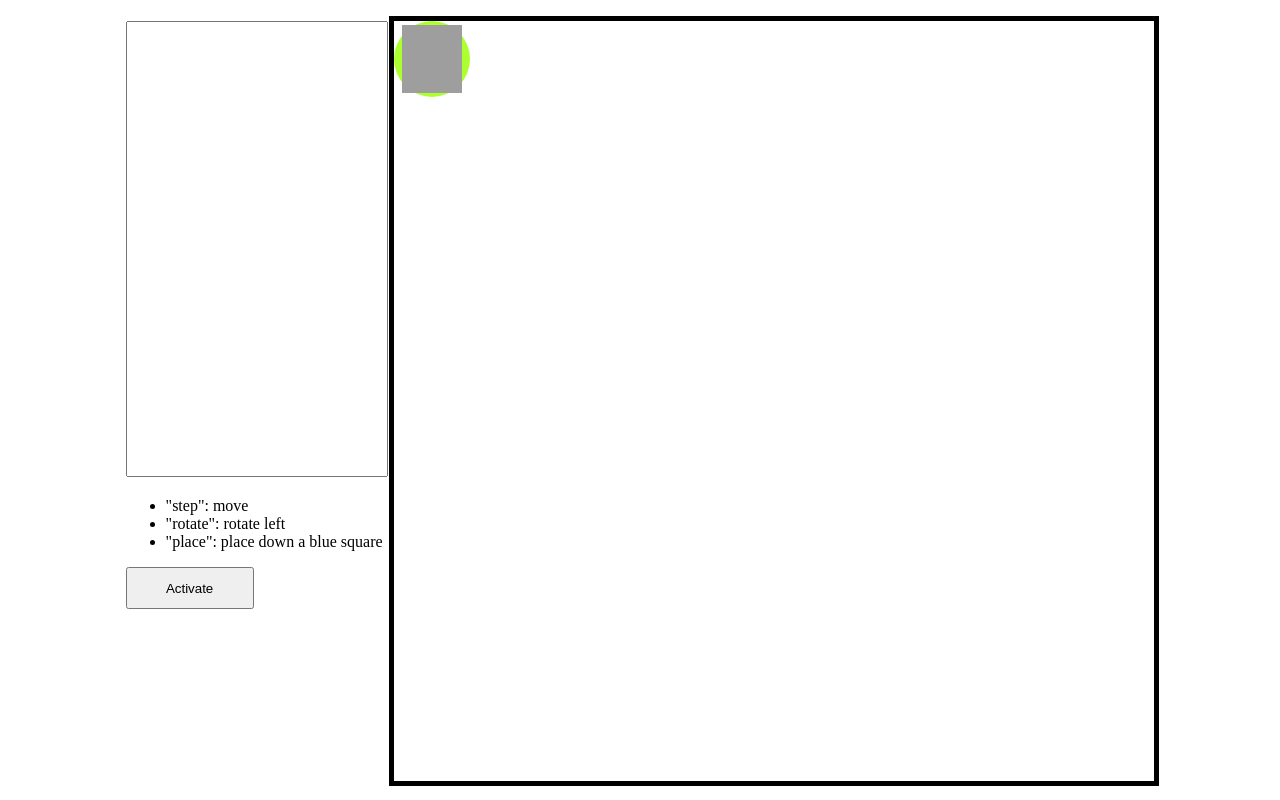
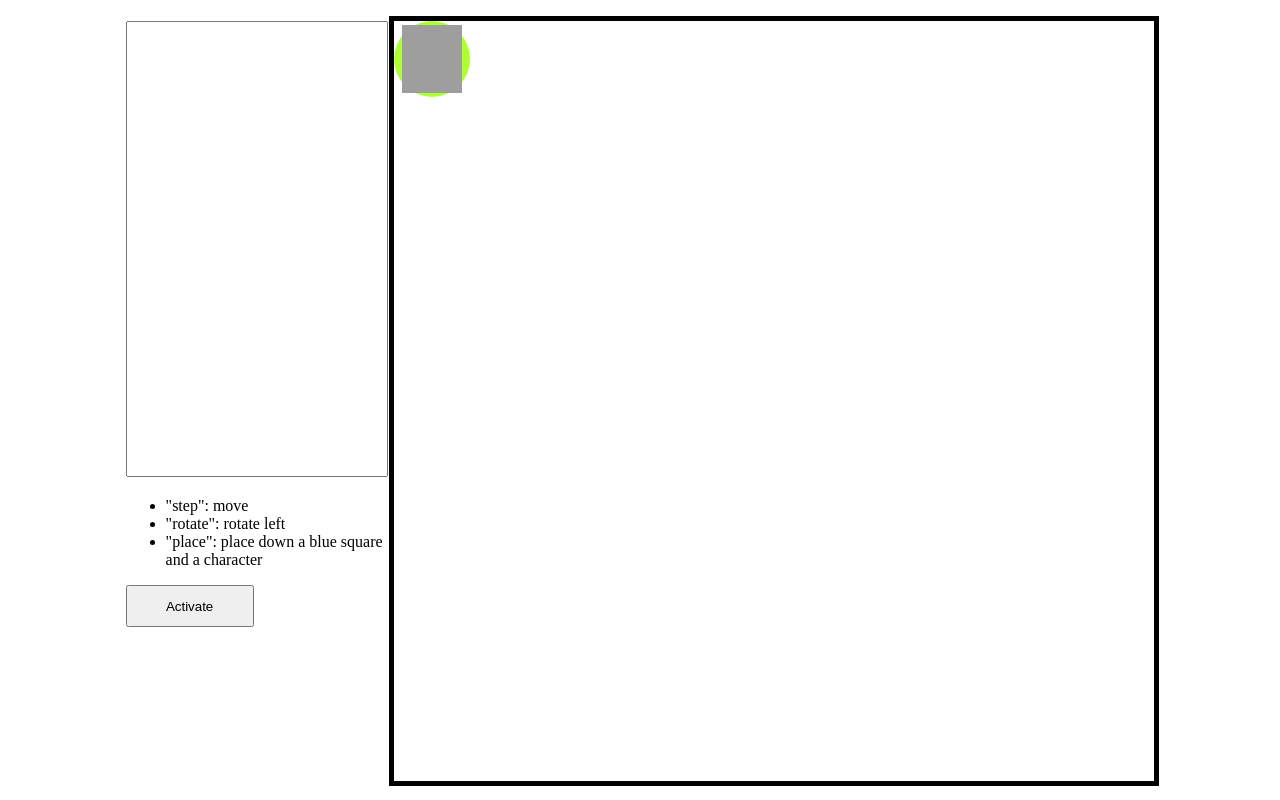
Before and after one commit to Astat7/karelbot, a plain HTML site: page client_sided/index.html in a window 1280 px wide. Drawn offline with Linux system fonts and the light colour scheme; grey boxes are pictures that could not be loaded.

Commit message:
Update index.html

```diff
--- a/client_sided/index.html
+++ b/client_sided/index.html
@@ -13,7 +13,7 @@
             <ul>
                 <li>"step": move</li>
                 <li>"rotate": rotate left</li>
-                <li>"place": place down a blue square</li>
+                <li>"place": place down a blue square and a character</li>
             </ul>
             <button id="activate" onclick="activate()">Activate</button>
         </div>
```
